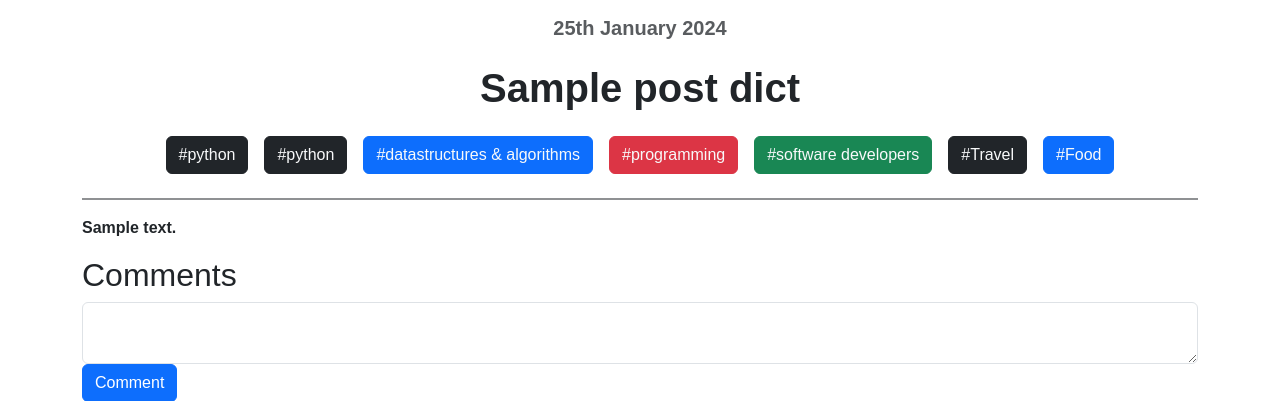
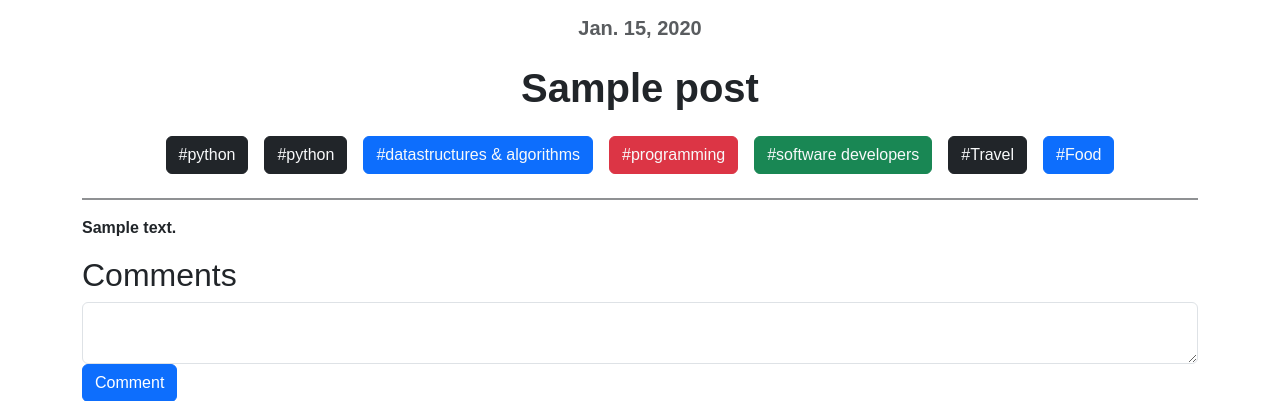
Before and after one commit to vincentjoy/blog, a Django app: template blog/posts/templates/posts/post.html in a window 1280 px wide. Shown: the part 142-543 px from the top of the page. Run offline with Django 5.2, Linux system fonts and the light colour scheme; tables that the repository leaves empty hold one stand-in row (values such as "Sample post"); the template is opened without the code that fills it: values that come from a table or form of the project are taken from there, most other values are stand-ins (such as "Sample title", 1, 10 or a date in 2020).

Commit message:
fetching selected post from database

```diff
--- a/blog/posts/templates/posts/post.html
+++ b/blog/posts/templates/posts/post.html
@@ -7,9 +7,9 @@
 {% block body %}
 <div class="content d-flex flex-column">
     <img class="text-center" src="" />
-        <div class="h5 text-center text-body-secondary">25th January 2024</div>
+        <div class="h5 text-center text-body-secondary">{{post_dict.published_date}}</div>
 
-        <h1 class="text-center fs-1 fw-bold my-3">{{post_dict.title}}</h1>
+        <h1 class="text-center fs-1 fw-bold my-3">{{post_dict.post_title}}</h1>
         <div class="d-flex justify-content-center align-items-center flex-wrap ">
 
                 <a href="" class="btn btn-dark opacity-70 text-light m-2">#python</a>
@@ -22,7 +22,7 @@
             <a href="" class="btn btn-primary opacity-70 text-light m-2">#Food</a>
         </div>
         <hr class="border border-dark border-1 opacity-50">
-        <p>{{post_dict.content}}</p>
+        <p>{{post_dict.post_content}}</p>
     </div>
     <h2>Comments</h2>
     <form method='POST'>
```
Also changed, not shown: blog/posts/views.py (+4 -10 lines).
